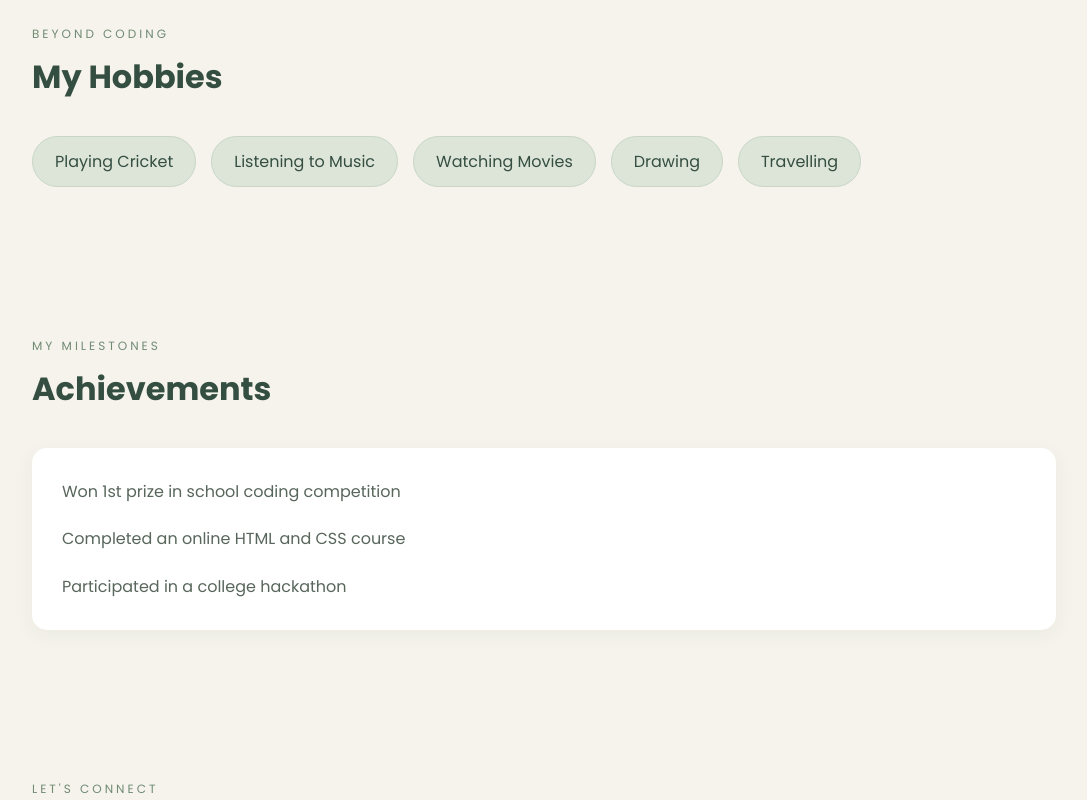
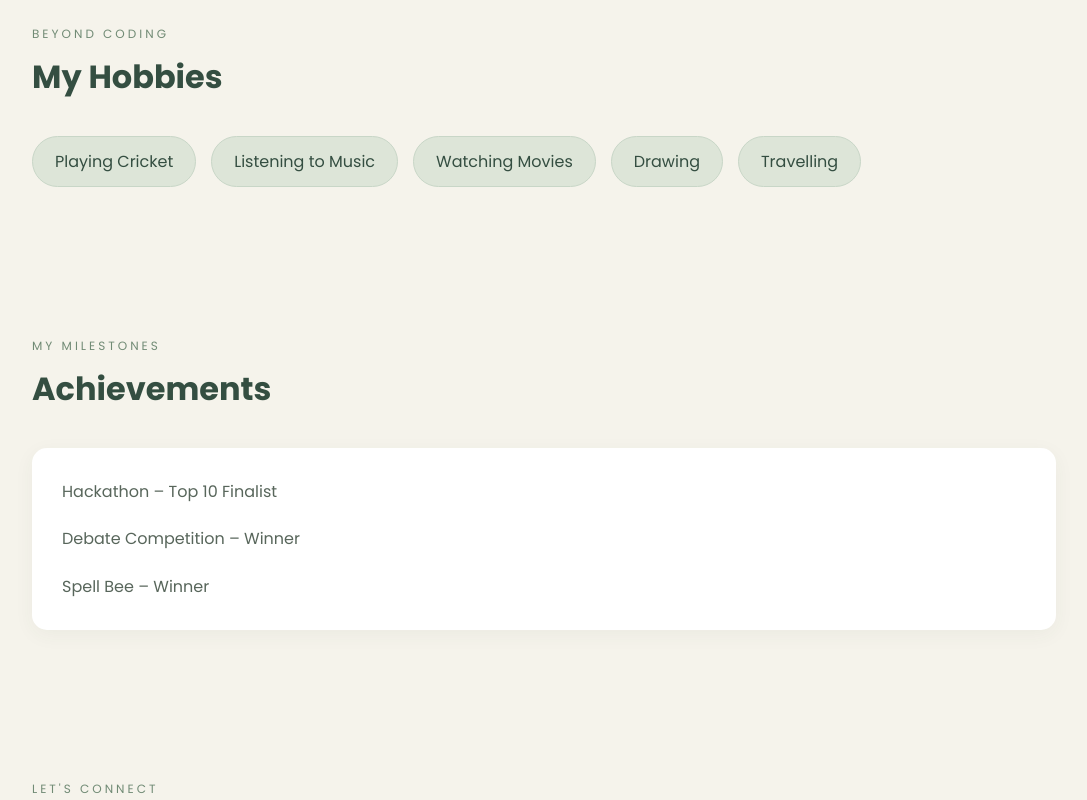
Before and after one commit to hampp108/My_Portfolio, a plain HTML site: page index.html in a window 1280 px wide. Shown: the part 2623-3423 px from the top of the page, without its empty margins (96-1183 px from the left). Drawn offline with Linux system fonts and the light colour scheme.

Commit message:
Update index.html

```diff
--- a/index.html
+++ b/index.html
@@ -127,7 +127,7 @@
 
                 <p>ISBR college</p>
 
-                <span>Year of passing</span>
+                <span>Year of passing:2026</span>
 
             </div>
 
@@ -258,11 +258,9 @@
 
         <div class="achievement-box">
 
-            <p>Won 1st prize in school coding competition</p>
-
-            <p>Completed an online HTML and CSS course</p>
-
-            <p>Participated in a college hackathon</p>
+           <p>Hackathon – Top 10 Finalist</p>
+            <p> Debate Competition – Winner</p>
+            <p> Spell Bee – Winner</p>
 
         </div>
 
```
